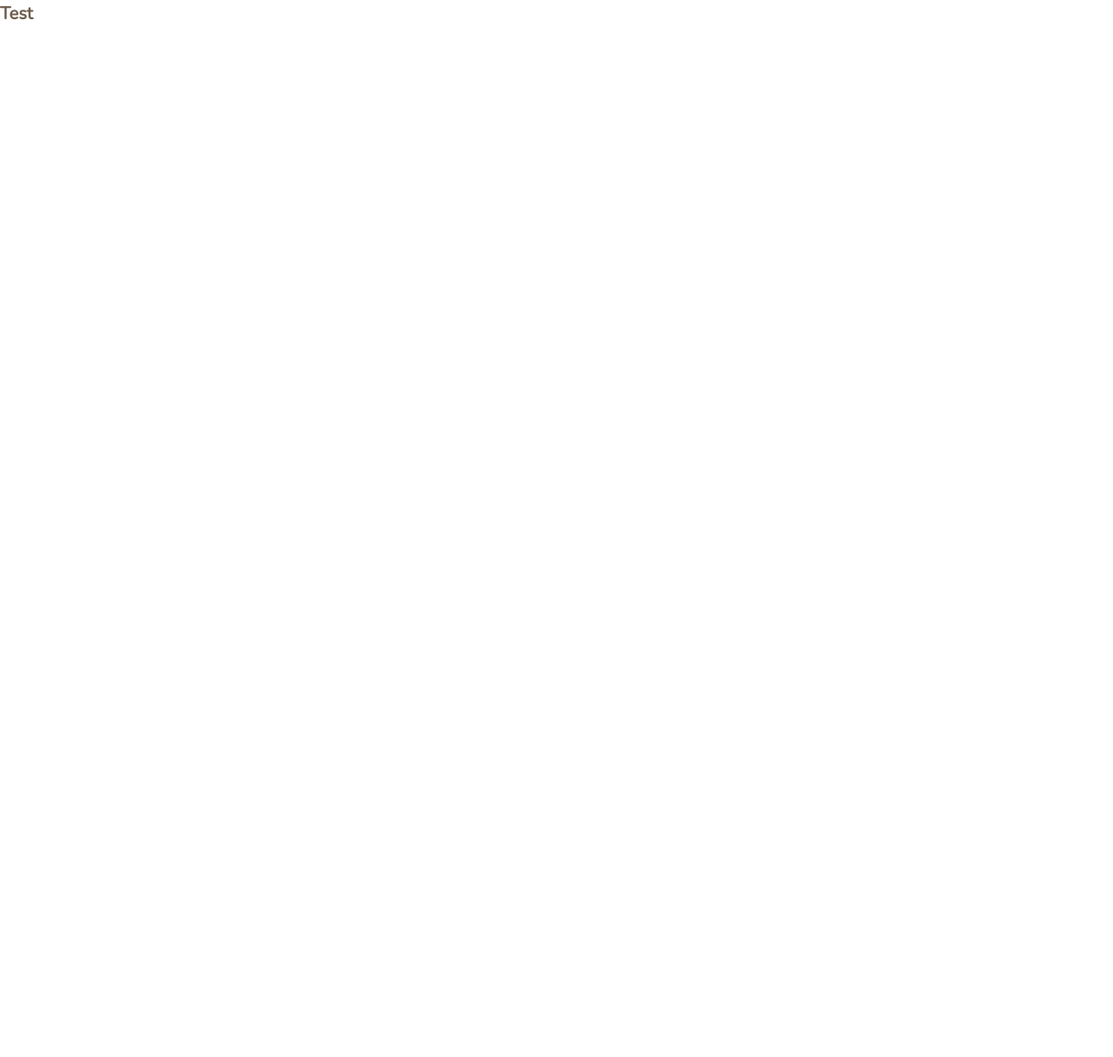
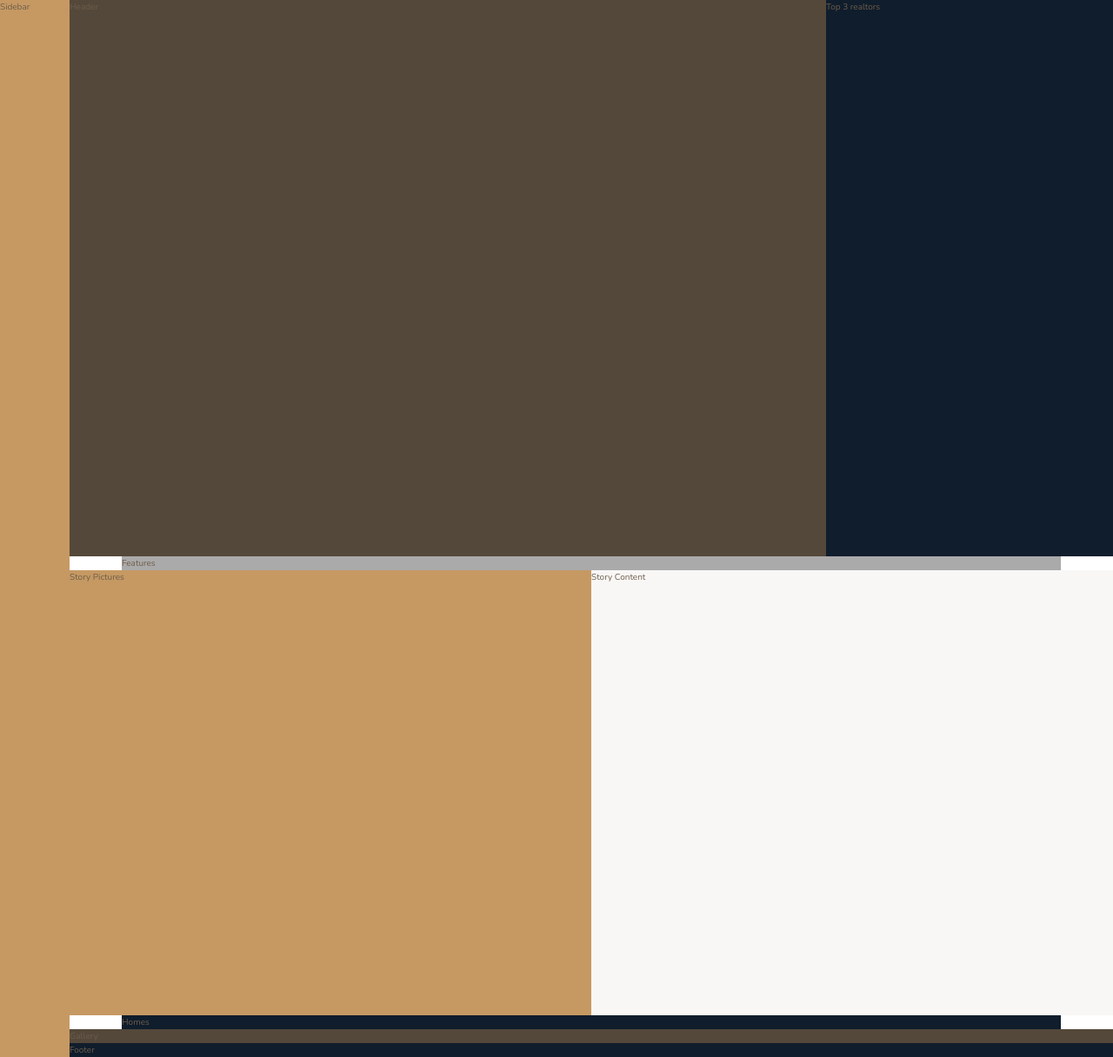
Before and after one commit to DrMalina/css_cardio, a website: page grid/index.html in a window 1280 px wide. Shown: the whole page at 87% size. Before the commit the page ends 800 px from the top, so only its background shows below. Drawn offline with nearby package versions, Linux system fonts and the light colour scheme.

Commit message:
Add overall layout

```diff
--- a/grid/index.html
+++ b/grid/index.html
@@ -15,6 +15,14 @@
     <title>nexter &mdash; your home, your freedom</title>
   </head>
   <body class="container">
-    <h1>Test</h1>
+    <div class="sidebar">Sidebar</div>
+    <header class="header">Header</header>
+    <div class="realtors">Top 3 realtors</div>
+    <section class="features">Features</section>
+    <div class="story__pictures">Story Pictures</div>
+    <div class="story__content">Story Content</div>
+    <section class="homes">Homes</section>
+    <section class="gallery">Gallery</section>
+    <footer class="footer">Footer</footer>
   </body>
 </html>
--- a/grid/sass/_base.scss
+++ b/grid/sass/_base.scss
@@ -33,3 +33,14 @@ body {
   font-weight: 300;
   line-height: 1.6;
 }
+
+.container {
+  display: grid;
+  grid-template-rows: 80vh min-content 40vw repeat(3, min-content);
+  grid-template-columns:
+    [sidebar-start] 8rem [sidebar-end full-start] minmax(
+      6rem,
+      1fr
+    ) [center-start] repeat(8, [col-start] minmax(min-content, 14rem) [col-end])
+    [center-end] minmax(6rem, 1fr) [full-end];
+}
--- a/grid/sass/_features.scss
+++ b/grid/sass/_features.scss
@@ -0,0 +1,4 @@
+.features {
+  background-color: $color-grey-light-2;
+  grid-column: center-start / center-end;
+}
--- a/grid/sass/_footer.scss
+++ b/grid/sass/_footer.scss
@@ -0,0 +1,4 @@
+.footer {
+  background-color: $color-secondary;
+  grid-column: full-start / full-end;
+}
--- a/grid/sass/_gallery.scss
+++ b/grid/sass/_gallery.scss
@@ -0,0 +1,4 @@
+.gallery {
+  background-color: $color-grey-dark-1;
+  grid-column: full-start / full-end;
+}
--- a/grid/sass/_header.scss
+++ b/grid/sass/_header.scss
@@ -0,0 +1,4 @@
+.header {
+  background-color: $color-grey-dark-1;
+  grid-column: full-start / col-end 6;
+}
--- a/grid/sass/_homes.scss
+++ b/grid/sass/_homes.scss
@@ -0,0 +1,4 @@
+.homes {
+  background-color: $color-secondary;
+  grid-column: center-start / center-end;
+}
--- a/grid/sass/_realtors.scss
+++ b/grid/sass/_realtors.scss
@@ -0,0 +1,4 @@
+.realtors {
+  background-color: $color-secondary;
+  grid-column: col-start 7 / -1;
+}
--- a/grid/sass/_sidebar.scss
+++ b/grid/sass/_sidebar.scss
@@ -0,0 +1,5 @@
+.sidebar {
+  background-color: $color-primary;
+  grid-column: sidebar-start / sidebar-end;
+  grid-row: 1 / -1;
+}
--- a/grid/sass/_story.scss
+++ b/grid/sass/_story.scss
@@ -0,0 +1,11 @@
+.story {
+  &__pictures {
+    background-color: $color-primary;
+    grid-column: full-start / col-end 4;
+  }
+
+  &__content {
+    background-color: $color-grey-light-1;
+    grid-column: col-start 5 / -1;
+  }
+}
```
Also changed, not shown: grid/css/style.css.
